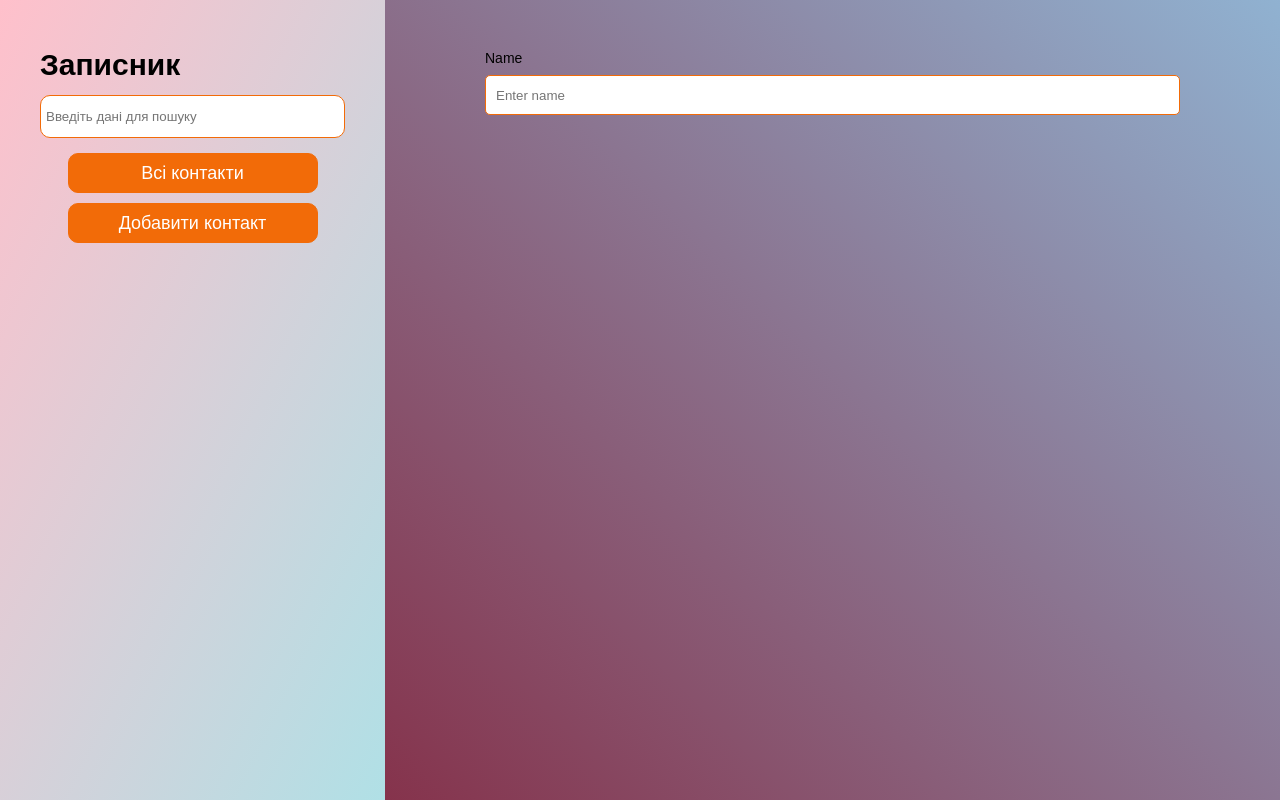
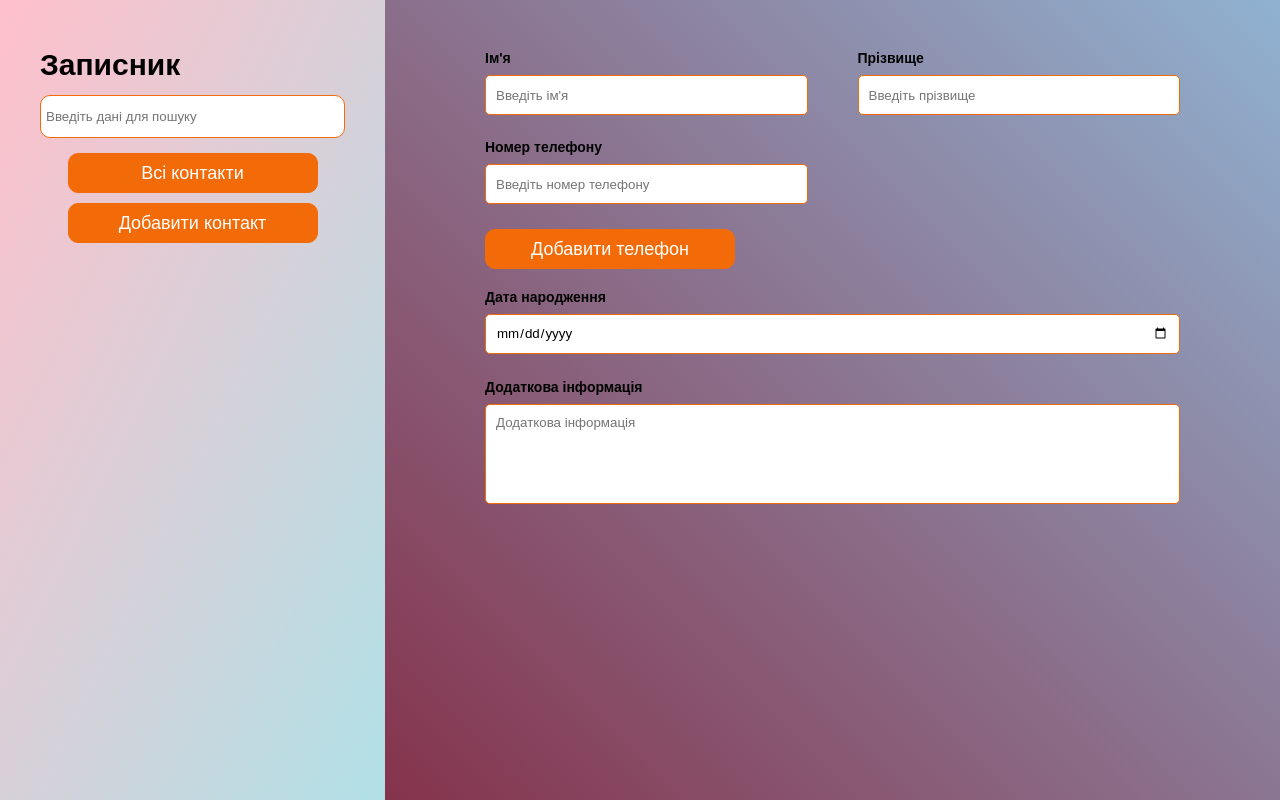
Before and after one commit to leonxaoss/angular-todo, an Angular app: page /add-contacts in a window 1280 px wide. Built offline with nearby package versions, Linux system fonts and the light colour scheme.

Commit message:
add_form_element

```diff
--- a/src/app/pages/form-contacts/component/input/input.component.scss
+++ b/src/app/pages/form-contacts/component/input/input.component.scss
@@ -48,6 +48,7 @@
   font-size: 14px;
   margin-bottom: 10px;
   display: inline-block;
+  font-weight: bolder;
 }
 .error-title{
   position: absolute;
@@ -57,14 +58,3 @@
   font-size: 11px;
   color: red;
 }
-.btn{
-  padding: 10px 80px;
-  &[disabled]{
-    opacity: 0.7;
-    pointer-events: none;
-  }
-  &:hover{
-    background: transparent;
-    color: #222222;
-  }
-}
--- a/src/app/pages/form-contacts/form-contacts.component.html
+++ b/src/app/pages/form-contacts/form-contacts.component.html
@@ -1,11 +1,45 @@
-<div class="form_block">
+<div class="form_container">
   <form [formGroup]="form" (ngSubmit)="onSubmit()">
     <div class="form_block">
-      <app-input label="Name" formControlName="name" type="text" placeholder="Enter name"></app-input>
-      <label *ngIf="form.get('name').invalid && form.get('name').touched" class="error-title">
-        <span *ngIf="form.get('name').hasError('required')">Field should not be empty. </span>
-        <span *ngIf="form.get('name').hasError('minlength')">Name should not be less than 5 characters.</span>
-        <span *ngIf="form.get('name').hasError('pattern')">Only latin symbols.</span>
+      <div class="form_box">
+        <app-input label="Ім'я" formControlName="name" type="text" placeholder="Введіть ім'я"></app-input>
+        <label *ngIf="form.get('name').invalid && form.get('name').touched" class="error-title">
+          <span *ngIf="form.get('name').hasError('required')">Поле не може бути пустим.</span>
+        </label>
+      </div>
+      <div class="form_box">
+        <app-input label="Прізвище" formControlName="lname" type="text" placeholder="Введіть прізвище"></app-input>
+        <label *ngIf="form.get('lname').invalid && form.get('lname').touched" class="error-title">
+          <span *ngIf="form.get('lname').hasError('required')">Поле не може бути пустим.</span>
+        </label>
+      </div>
+    </div>
+    <div class="form_block form_block--tel">
+      <p class="label_title">Номер телефону</p>
+      <label class="form_box" formArrayName="contacts" *ngFor="let contact of phonesFormArray.controls; let i = index">
+        <input type="tel" [formControlName]="i.toString()" placeholder="Введіть номер телефону">
+        <span class="remove_contact" (click)="removeContact(i)" *ngIf="phonesFormArray.length !== 1">
+          <svg xmlns="http://www.w3.org/2000/svg" viewBox="0 0 24 24">
+            <path class="cls-1" d="M24,1.39,22.61,0,12,10.61,1.39,0,0,1.39,10.61,12,0,22.61,1.39,24,12,13.39,22.61,24,24,22.61,13.39,12Z"/>
+          </svg>
+        </span>
+        <label *ngIf="contact.invalid && contact.touched" class="error-title">
+          <span *ngIf="contact.hasError('required')">Поле не може бути пустим. </span>
+        </label>
+      </label>
+    </div>
+    <div class="form_block">
+      <div class="btn" (click)="addContact()">Добавити телефон</div>
+    </div>
+    <div class="form_block form_block--w100">
+      <div class="form_box">
+        <app-input label="Дата народження" formControlName="date" type="date" placeholder=""></app-input>
+      </div>
+    </div>
+    <div class="form_block form_block--w100">
+      <label class="form_box">
+        <label class="label_title">Додаткова інформація</label>
+        <textarea formControlName="more" placeholder="Додаткова інформація"></textarea>
       </label>
     </div>
   </form>
--- a/src/app/pages/form-contacts/form-contacts.component.scss
+++ b/src/app/pages/form-contacts/form-contacts.component.scss
@@ -1,14 +1,26 @@
 .form_block{
   margin-bottom: 20px;
   position: relative;
-  display: block;
+  display: flex;
+  justify-content: space-between;
+  flex-wrap: wrap;
+  &--tel{
+    .label_title{
+      width: 100%;
+    }
+  }
+  &--w100{
+    .form_box{
+      width: 100%;
+    }
+  }
   p{
     font-size: 14px;
     margin-bottom: 10px;
   }
   input{
     width: 100%;
-    border: 1px solid #0099FF;
+    border: 1px solid #f26b08;
     border-radius: 5px;
     height: 40px;
     outline: none;
@@ -17,19 +29,22 @@
       border: 1px solid red;
     }
     &.ng-untouched{
-      border: 1px solid #0099FF;
+      border: 1px solid #f26b08;
     }
   }
   textarea{
     width: 100%;
     outline: none;
-    border: 1px solid #0099FF;
+    border: 1px solid #f26b08;
     border-radius: 5px;
     resize: none;
     height: 100px;
     padding: 10px;
     text-indent: 0;
   }
+}
+.form_box{
+  width: calc(50% - 25px);
 }
 .error-title{
   position: absolute;
@@ -40,7 +55,6 @@
   color: red;
 }
 .btn{
-  padding: 10px 80px;
   &[disabled]{
     opacity: 0.7;
     pointer-events: none;
@@ -54,6 +68,7 @@
   font-size: 14px;
   margin-bottom: 10px;
   display: inline-block;
+  font-weight: bolder;
 }
 .form_box{
   display: block;
--- a/src/app/pages/form-contacts/form-contacts.component.ts
+++ b/src/app/pages/form-contacts/form-contacts.component.ts
@@ -1,5 +1,5 @@
 import { Component, OnInit } from '@angular/core';
-import { FormBuilder, FormGroup, Validators } from '@angular/forms';
+import { FormBuilder, FormGroup, Validators, FormArray, FormControl } from '@angular/forms';
 
 @Component({
   selector: 'app-form-contacts',
@@ -11,20 +11,35 @@ export class FormContactsComponent implements OnInit {
   form: FormGroup = this.formBuilder.group({
     name: [null,
       [
-        Validators.required,
-        Validators.minLength(5).bind(this),
-        Validators.pattern(/^[A-Z0-9\\]+$/i)]
+        Validators.required
+      ]
     ],
-    // description: [null],
-    // instructions: [null],
-    // contacts: this.formBuilder.array([
-    //   [null, [Validators.required]]
-    // ]),
+    lname: [null,
+      [
+        Validators.required
+      ]
+    ],
+    date: [ null ],
+    more: [ null ],
+    contacts: this.formBuilder.array([
+      [null, [Validators.required]]
+    ]),
   });
+  phonesFormArray = this.form.get('contacts') as FormArray;
+
 
   constructor(private formBuilder: FormBuilder) { }
 
   ngOnInit() {
+  }
+
+  addContact(): void {
+    ( this.form.get('contacts') as FormArray).push(
+      new FormControl(null, Validators.required)
+    );
+  }
+  removeContact(index: number): void {
+    ( this.form.get('contacts') as FormArray).removeAt(index);
   }
 
   onSubmit(): void {
--- a/src/styles.scss
+++ b/src/styles.scss
@@ -31,6 +31,7 @@ input {
   font-size: 18px;
   border-radius: 10px;
   cursor: pointer;
+  white-space: nowrap;
   &:hover{
     border: 1px solid #f26b08;
     background: transparent;
```
